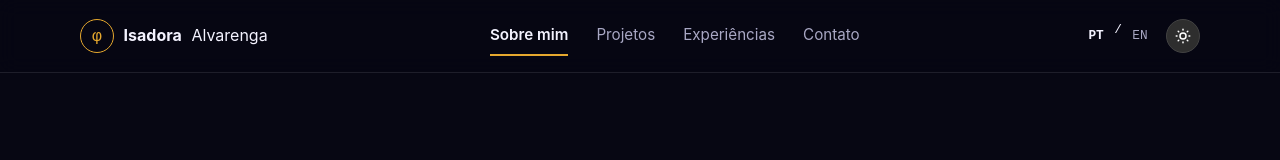
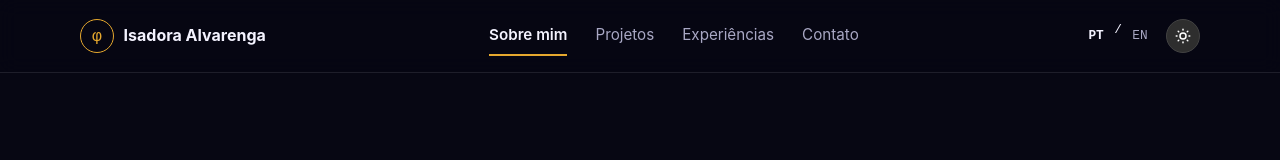
Before and after one commit to isadoraalvarenga/isadoraalvarenga-portfolio, a React (Vite) app: page / in a window 1280 px wide. Shown: the top 160 px of the page. Built offline with nearby package versions, Linux system fonts and the light colour scheme.

Commit message:
style: edita aparência do nome no cabeçalho

```diff
--- a/src/components/Header.jsx
+++ b/src/components/Header.jsx
@@ -26,7 +26,7 @@ export default function Header({ activeId }) {
       <div className="container header-inner">
         <a href="#top" className="logo" aria-label="Isadora Alvarenga">
           <span className="logo-mark">φ</span>
-          Isadora <span>Alvarenga</span>
+          Isadora Alvarenga
         </a>
 
         <nav className="nav" aria-label="Principal">
```
